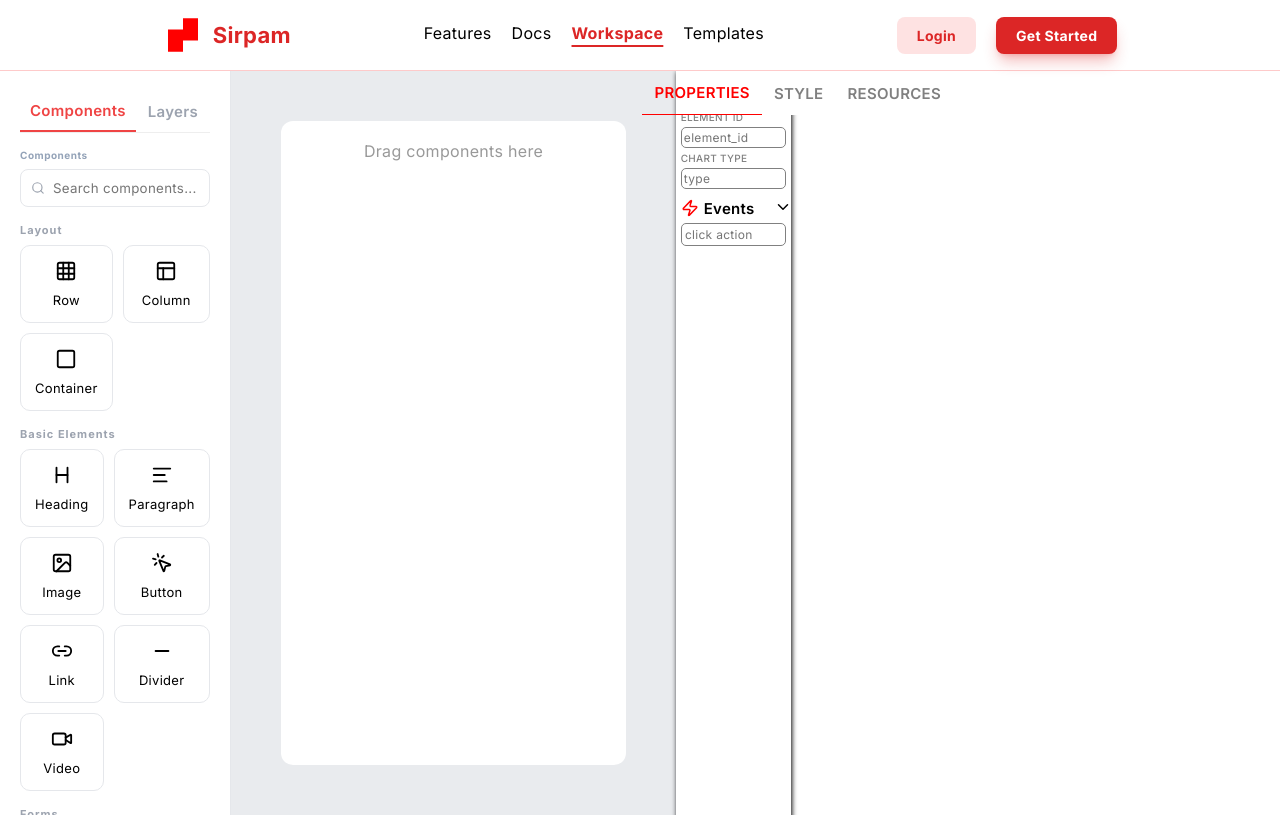
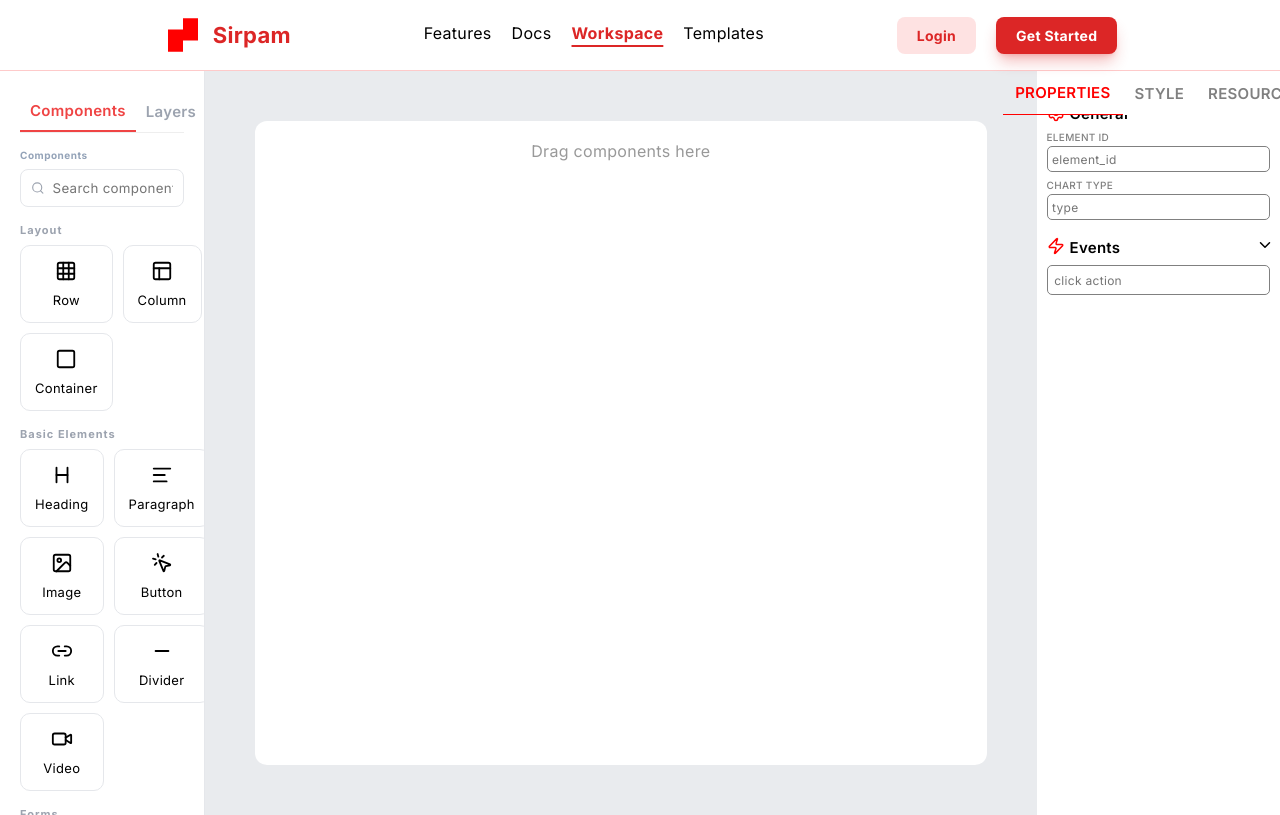
Before and after one commit to PooranaSelvan/UI-Builder, a React (Vite) app in the folder frontend/: page /workspace in a window 1280 px wide. Built offline with nearby package versions, Linux system fonts and the light colour scheme.

Commit message:
Fixed RightSide & LeftSide Panel Width Issue

```diff
--- a/frontend/src/pages/workspace/LeftSideBar/LeftPanel.css
+++ b/frontend/src/pages/workspace/LeftSideBar/LeftPanel.css
@@ -83,19 +83,3 @@
   border-radius: 8px;
   background: #f3f4f6;
 }
-
-
-/* Resize */
-.resize-handle {
-  position: absolute;
-  top: 0;
-  right: 0;
-  width: 6px;
-  height: 100%;
-  cursor: col-resize;
-  background: transparent;
-}
-
-.resize-handle:hover {
-  background:var(--primary);
-}
--- a/frontend/src/pages/workspace/LeftSideBar/LeftPanel.jsx
+++ b/frontend/src/pages/workspace/LeftSideBar/LeftPanel.jsx
@@ -8,30 +8,29 @@ export default function LeftPanel() {
   const [width, setWidth] = useState(280);
   const isResizing = useRef(false);
 
-  const startResize = () => {
-    isResizing.current = true;
-    document.body.style.userSelect = "none";
-    document.addEventListener("mousemove", resize);
-    document.addEventListener("mouseup", stopResize);
-  };
+  // const startResize = () => {
+  //   isResizing.current = true;
+  //   document.body.style.userSelect = "none";
+  //   document.addEventListener("mousemove", resize);
+  //   document.addEventListener("mouseup", stopResize);
+  // };
 
-  const resize = (e) => {
-    if (!isResizing.current){
-      return;
-    }
-    const newWidth = Math.min(Math.max(e.clientX, 220), 300);
-    setWidth(newWidth);
-  };
+  // const resize = (e) => {
+  //   if (!isResizing.current){
+  //     return;
+  //   }
+  //   const newWidth = Math.min(Math.max(e.clientX, 220), 300);
+  //   setWidth(newWidth);
+  // };
 
-  const stopResize = () => {
-    isResizing.current = false;
-    document.body.style.userSelect = "auto";
-    document.removeEventListener("mousemove", resize);
-    document.removeEventListener("mouseup", stopResize);
-  };
+  // const stopResize = () => {
+  //   isResizing.current = false;
+  //   document.body.style.userSelect = "auto";
+  //   document.removeEventListener("mousemove", resize);
+  //   document.removeEventListener("mouseup", stopResize);
+  // };
   return (
-    <aside style={{width}} className="left-panel">
-       <div className="resize-handle" onMouseDown={startResize} />
+    <aside className="left-panel">
       <div className="panel-tabs">
         <button className="tab active">Components</button>
         <button className="tab">Layers</button>
--- a/frontend/src/pages/workspace/RightSideBar/RightSideBar.css
+++ b/frontend/src/pages/workspace/RightSideBar/RightSideBar.css
@@ -1,30 +1,17 @@
-* {
-    box-sizing: border-box;
-    padding: 0;
-    margin: 0;
-}
-
-body {
-    width: 100%;
-    height: 100vh;
-}
-
 label {
     color: gray;
 }
 
 main {
-    width: 100%;
-    height: 100dvh;
-    display: flex;
+    height: 100%;
+    width: 19%;
 }
 
 .right-side-main-bar {
-    width: 19%;
+    width: 100%;
     height: 100%;
     overflow-y: scroll;
     color: white;
-    box-shadow: 1px 1px 5px black;
     display: flex;
     flex-direction: column;
 }
@@ -280,26 +267,6 @@ main {
     border-radius: 2px;
     outline: none;
     margin-right: 2%;
-}
-
-.slider-main input[type="range"]::-webkit-slider-thumb {
-    -webkit-appearance: none;
-    appearance: none;
-    width: 14px;
-    height: 14px;
-    background: #dc2626;
-    border-radius: 50%;
-    cursor: pointer;
-    border: none;
-}
-
-.slider-main input[type="range"]::-moz-range-thumb {
-    width: 14px;
-    height: 14px;
-    background: #dc2626;
-    border-radius: 50%;
-    cursor: pointer;
-    border: none;
 }
 
 .four-side {
```
Also changed, not shown: 1 other file (tests, documents, lock files or other folders).
